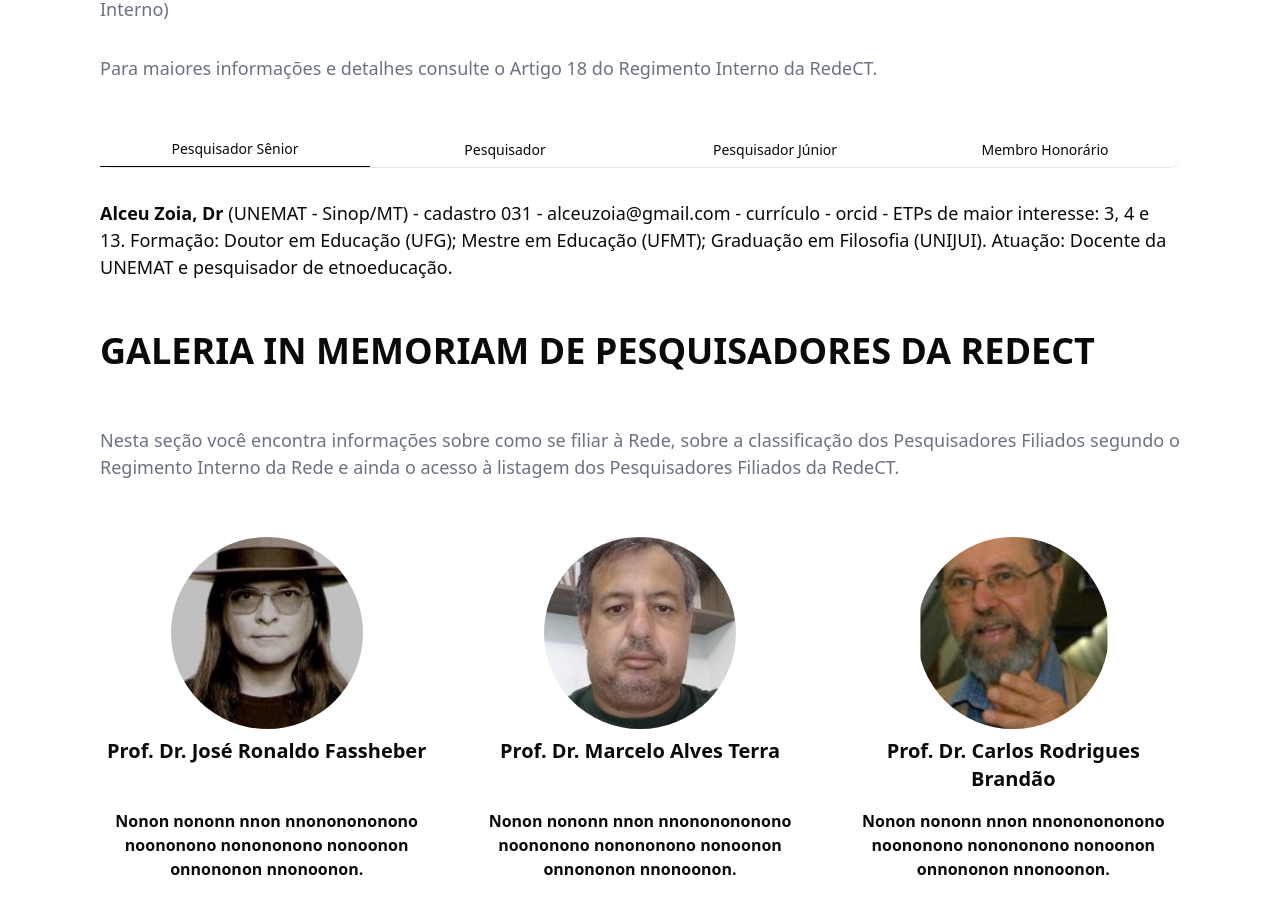
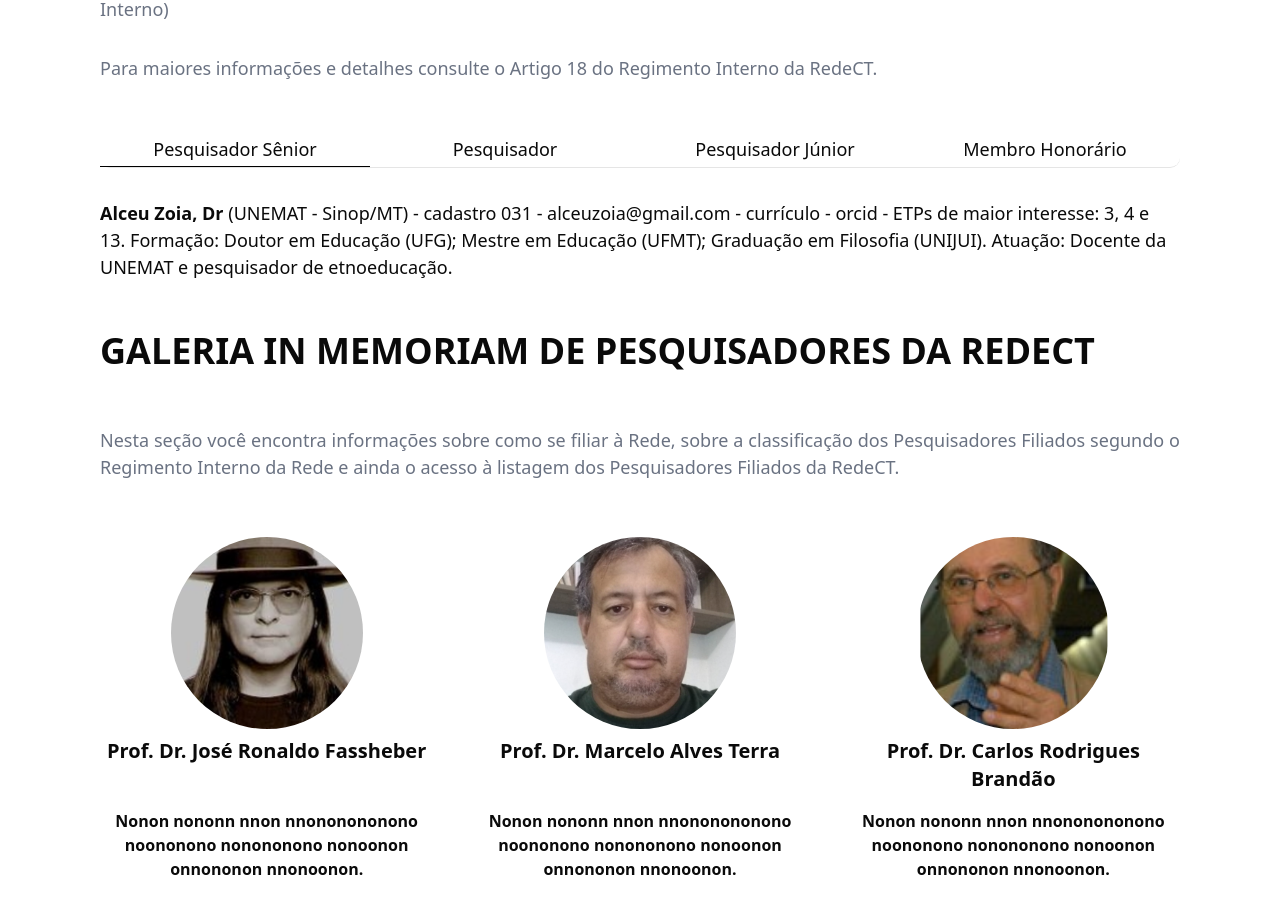
Before and after one commit to andersonkaiti/rede-ct, a Next.js app in the folder rede-ct/: page /quem-somos/pesquisadores-participantes in a window 1280 px wide. Shown: the part 1680-2599 px from the top of the page. Built offline with nearby package versions, Linux system fonts and the light colour scheme.

Commit message:
:lipstick: style: Alteração no tamanho do texto do Trigger do componente Tabs.

```diff
--- a/rede-ct/src/components/ui/tabs.tsx
+++ b/rede-ct/src/components/ui/tabs.tsx
@@ -42,7 +42,7 @@ function Trigger({
     <TabsPrimitive.Trigger
       data-slot="tabs-trigger"
       className={cn(
-        "data-[state=active]:bg-background dark:data-[state=active]:text-foreground focus-visible:border-ring focus-visible:ring-ring/50 focus-visible:outline-ring dark:data-[state=active]:border-input dark:data-[state=active]:bg-input/30 text-foreground dark:text-muted-foreground inline-flex h-[calc(100%-1px)] flex-1 cursor-pointer items-center justify-center gap-1.5 border-black px-2 py-1 text-sm font-medium whitespace-nowrap transition-[color,box-shadow] focus-visible:ring-[3px] focus-visible:outline-1 disabled:pointer-events-none disabled:opacity-50 data-[state=active]:border-b-1 [&_svg]:pointer-events-none [&_svg]:shrink-0 [&_svg:not([class*='size-'])]:size-4",
+        "data-[state=active]:bg-background dark:data-[state=active]:text-foreground focus-visible:border-ring focus-visible:ring-ring/50 focus-visible:outline-ring dark:data-[state=active]:border-input dark:data-[state=active]:bg-input/30 text-foreground dark:text-muted-foreground inline-flex h-[calc(100%-1px)] flex-1 cursor-pointer items-center justify-center gap-1.5 border-black px-2 py-1 text-sm text-[18px] font-medium whitespace-nowrap transition-[color,box-shadow] focus-visible:ring-[3px] focus-visible:outline-1 disabled:pointer-events-none disabled:opacity-50 data-[state=active]:border-b-1 [&_svg]:pointer-events-none [&_svg]:shrink-0 [&_svg:not([class*='size-'])]:size-4",
         className,
       )}
       {...props}
```
